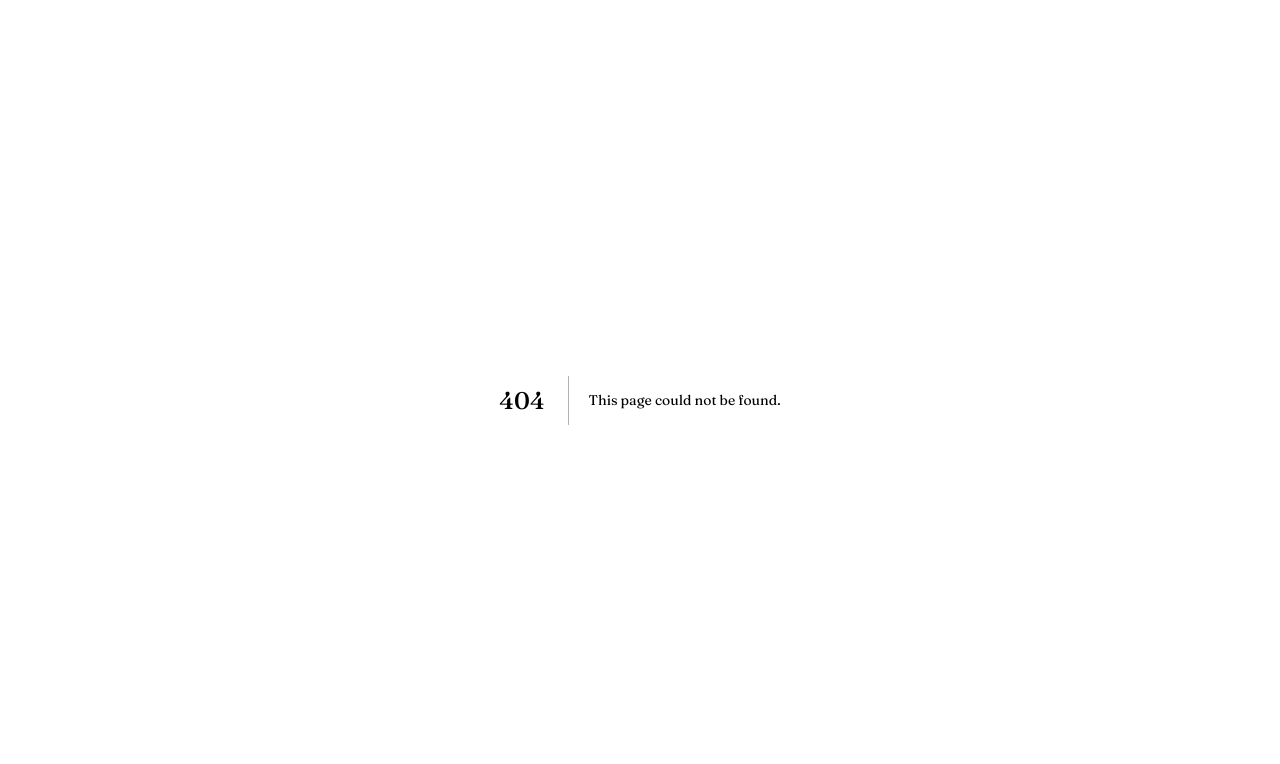
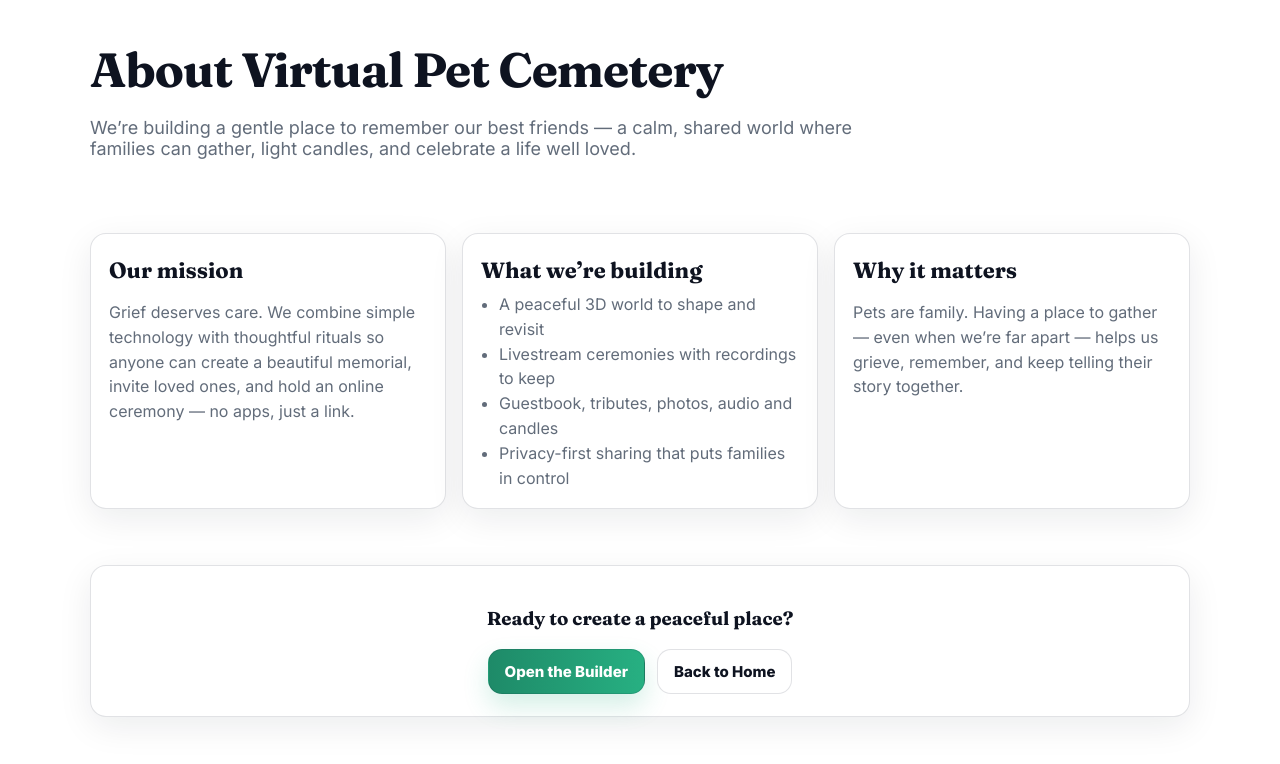
Before and after one commit to samlester100/Virtual-Pet-Cemetry, a Next.js app: page /about in a window 1280 px wide. Before the commit this address had no page. Shown: the top 764 px of the page. Built offline with nearby package versions, Linux system fonts and the light colour scheme.

Commit message:
Create page.tsx

```diff
--- /dev/null
+++ b/app/about/page.tsx
@@ -0,0 +1,97 @@
+// app/about/page.tsx
+import Link from 'next/link';
+
+export const metadata = {
+  title: 'About — Virtual Pet Cemetery',
+  description:
+    'Our mission is to create a gentle, shared memorial world for pets and the people who love them.',
+};
+
+export default function AboutPage() {
+  return (
+    <main className="about-root">
+      <section className="about-frame about-hero">
+        <h1>About Virtual Pet Cemetery</h1>
+        <p className="lede">
+          We’re building a gentle place to remember our best friends — a calm, shared world where
+          families can gather, light candles, and celebrate a life well loved.
+        </p>
+      </section>
+
+      <section className="about-frame about-grid">
+        <article className="card">
+          <h2>Our mission</h2>
+          <p>
+            Grief deserves care. We combine simple technology with thoughtful rituals so anyone can
+            create a beautiful memorial, invite loved ones, and hold an online ceremony — no apps,
+            just a link.
+          </p>
+        </article>
+        <article className="card">
+          <h2>What we’re building</h2>
+          <ul>
+            <li>A peaceful 3D world to shape and revisit</li>
+            <li>Livestream ceremonies with recordings to keep</li>
+            <li>Guestbook, tributes, photos, audio and candles</li>
+            <li>Privacy-first sharing that puts families in control</li>
+          </ul>
+        </article>
+        <article className="card">
+          <h2>Why it matters</h2>
+          <p>
+            Pets are family. Having a place to gather — even when we’re far apart — helps us grieve,
+            remember, and keep telling their story together.
+          </p>
+        </article>
+      </section>
+
+      <section className="about-frame about-cta">
+        <div className="cta-card">
+          <h3>Ready to create a peaceful place?</h3>
+          <div className="cta">
+            <Link href="/world" className="btn primary">Open the Builder</Link>
+            <Link href="/" className="btn ghost">Back to Home</Link>
+          </div>
+        </div>
+      </section>
+
+      <style jsx global>{`
+        :root{
+          --ink:#0e1320; --muted:#626c7a; --stroke:rgba(15,23,42,.12); --soft:#f7f9fc;
+          --shadow:0 10px 34px rgba(16,24,40,.08);
+          --brand:#1e8a68; --blue:#3aa8ff; --lilac:#b574ff;
+        }
+        .about-root{ background:#fff; color:var(--ink); }
+        .about-frame{ max-width: 1100px; margin: 0 auto; padding: 28px 18px; }
+        .about-hero h1{ font-size: clamp(32px, 5.5vw, 48px); letter-spacing:-.02em; margin: 4px 0 8px; }
+        .about-hero .lede{ color:var(--muted); font-size:18px; max-width: 70ch; }
+        .about-grid{
+          display: grid; gap: 16px;
+          grid-template-columns: repeat(3, minmax(0, 1fr));
+        }
+        @media (max-width: 980px){
+          .about-grid{ grid-template-columns: 1fr; }
+        }
+        .card{
+          background:#fff; border:1px solid var(--stroke); border-radius:16px; padding:18px; box-shadow: var(--shadow);
+        }
+        .card h2{ font-size:22px; margin: 4px 0 8px; }
+        .card p, .card li{ color:var(--muted); line-height:1.55; }
+        .card ul{ margin:0; padding-left: 18px; }
+        .about-cta{ padding-bottom: 56px; }
+        .cta-card{
+          background:#fff; border:1px solid var(--stroke); border-radius:16px; padding:22px; text-align:center; box-shadow: var(--shadow);
+        }
+        .cta{ display:flex; gap:12px; justify-content:center; flex-wrap:wrap; margin-top: 8px; }
+        .btn{
+          border-radius: 14px; padding: 12px 16px; font-weight: 800; font-size: 15px; text-decoration: none;
+          border:1px solid var(--stroke); display:inline-flex; align-items:center; gap:10px; background:#fff; color:var(--ink);
+          transition: transform .15s ease, box-shadow .15s ease, background .15s ease;
+        }
+        .btn:hover{ transform: translateY(-1px); }
+        .btn.primary{ color:#fff; background: linear-gradient(90deg, var(--brand), #27b082); box-shadow: 0 12px 26px rgba(39,176,130,.20); }
+        .btn.ghost:hover{ background: var(--soft); }
+      `}</style>
+    </main>
+  );
+}
```
